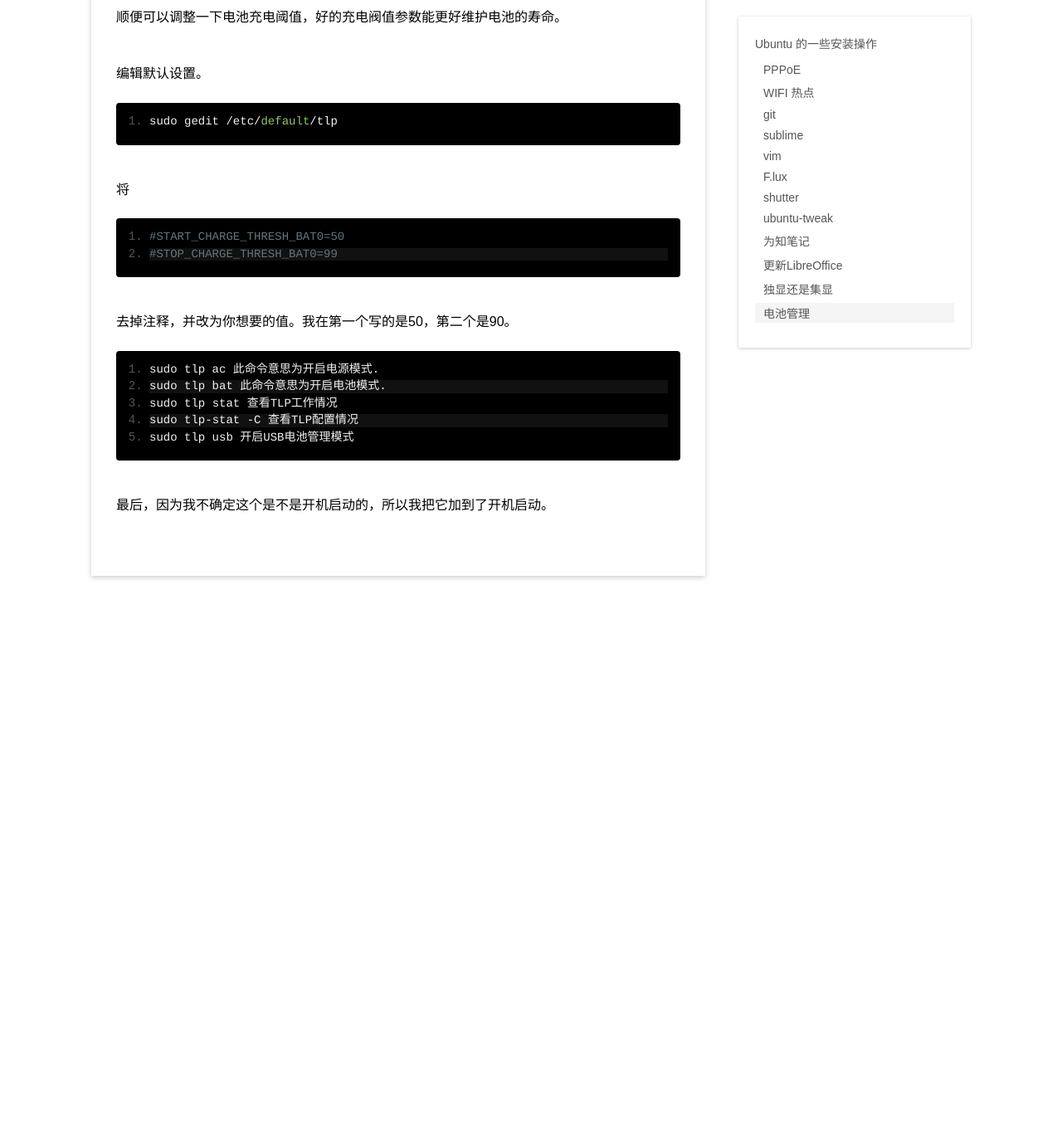
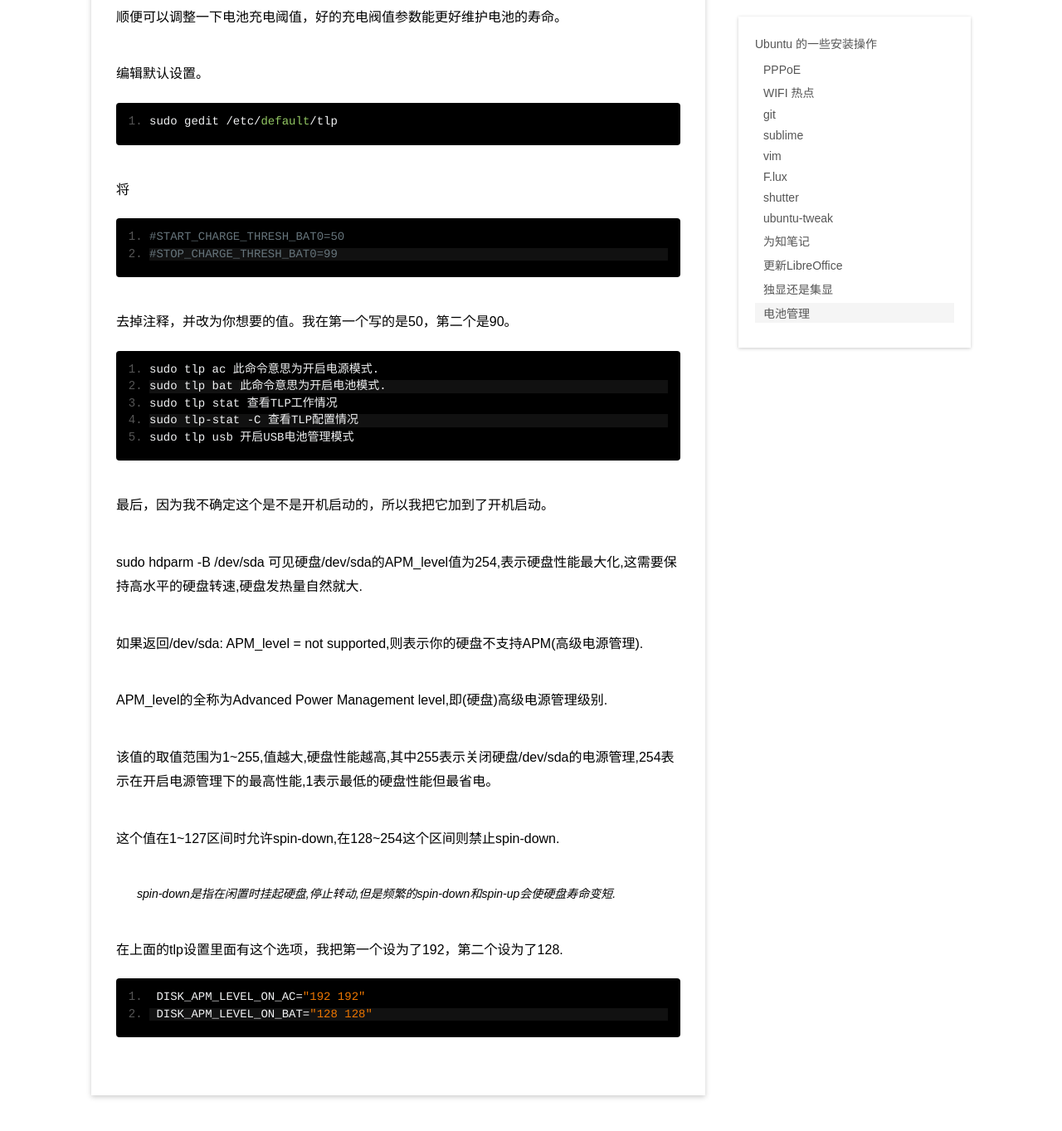
Before and after one commit to windard/windard.com, a Jekyll site: the page built from _posts/blog/2016-1-23-Ubuntu-Gnome.md, in a window 1280 px wide and 1400 px high, scrolled down 5639 px. Shown: the top 1363 px of the window at 83% size. Built offline with Jekyll 4.4.1, drawn with Linux system fonts in a browser that asks for light colours; Markdown is read by kramdown in place of the engine named in the settings; before the commit the page ends 6413 px from its top, so only the background shows below that.

Commit message:
last change

````diff
--- a/_posts/blog/2016-1-23-Ubuntu-Gnome.md
+++ b/_posts/blog/2016-1-23-Ubuntu-Gnome.md
@@ -208,3 +208,21 @@ sudo tlp usb 开启USB电池管理模式
 ```
 
 最后，因为我不确定这个是不是开机启动的，所以我把它加到了开机启动。
+
+sudo hdparm -B /dev/sda 可见硬盘/dev/sda的APM_level值为254,表示硬盘性能最大化,这需要保持高水平的硬盘转速,硬盘发热量自然就大.
+
+如果返回/dev/sda: APM_level = not supported,则表示你的硬盘不支持APM(高级电源管理).
+
+APM_level的全称为Advanced Power Management level,即(硬盘)高级电源管理级别.
+
+该值的取值范围为1~255,值越大,硬盘性能越高,其中255表示关闭硬盘/dev/sda的电源管理,254表示在开启电源管理下的最高性能,1表示最低的硬盘性能但最省电。
+
+这个值在1~127区间时允许spin-down,在128~254这个区间则禁止spin-down.
+>spin-down是指在闲置时挂起硬盘,停止转动,但是频繁的spin-down和spin-up会使硬盘寿命变短.
+
+在上面的tlp设置里面有这个选项，我把第一个设为了192，第二个设为了128.
+
+```bash
+ DISK_APM_LEVEL_ON_AC="192 192"
+ DISK_APM_LEVEL_ON_BAT="128 128"
+```
````
